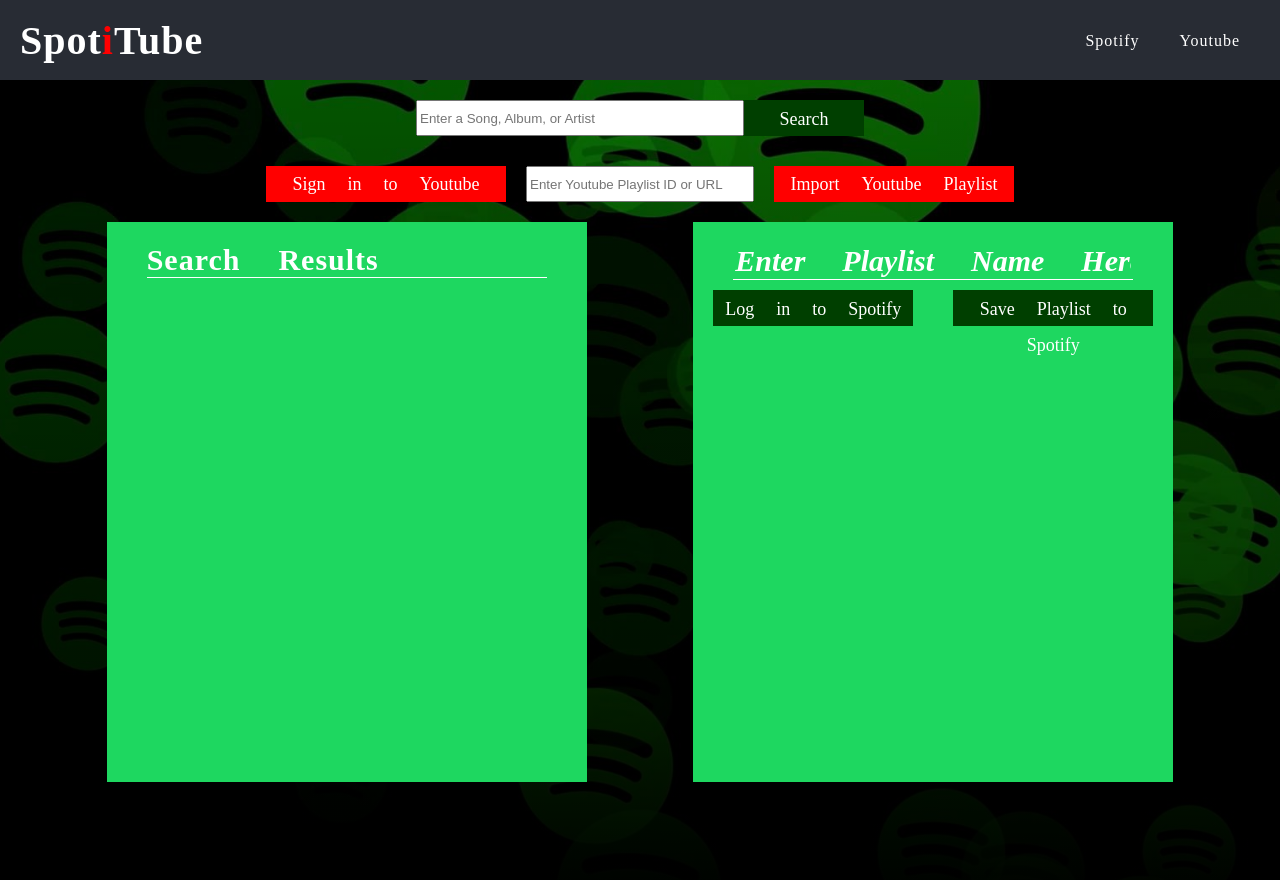
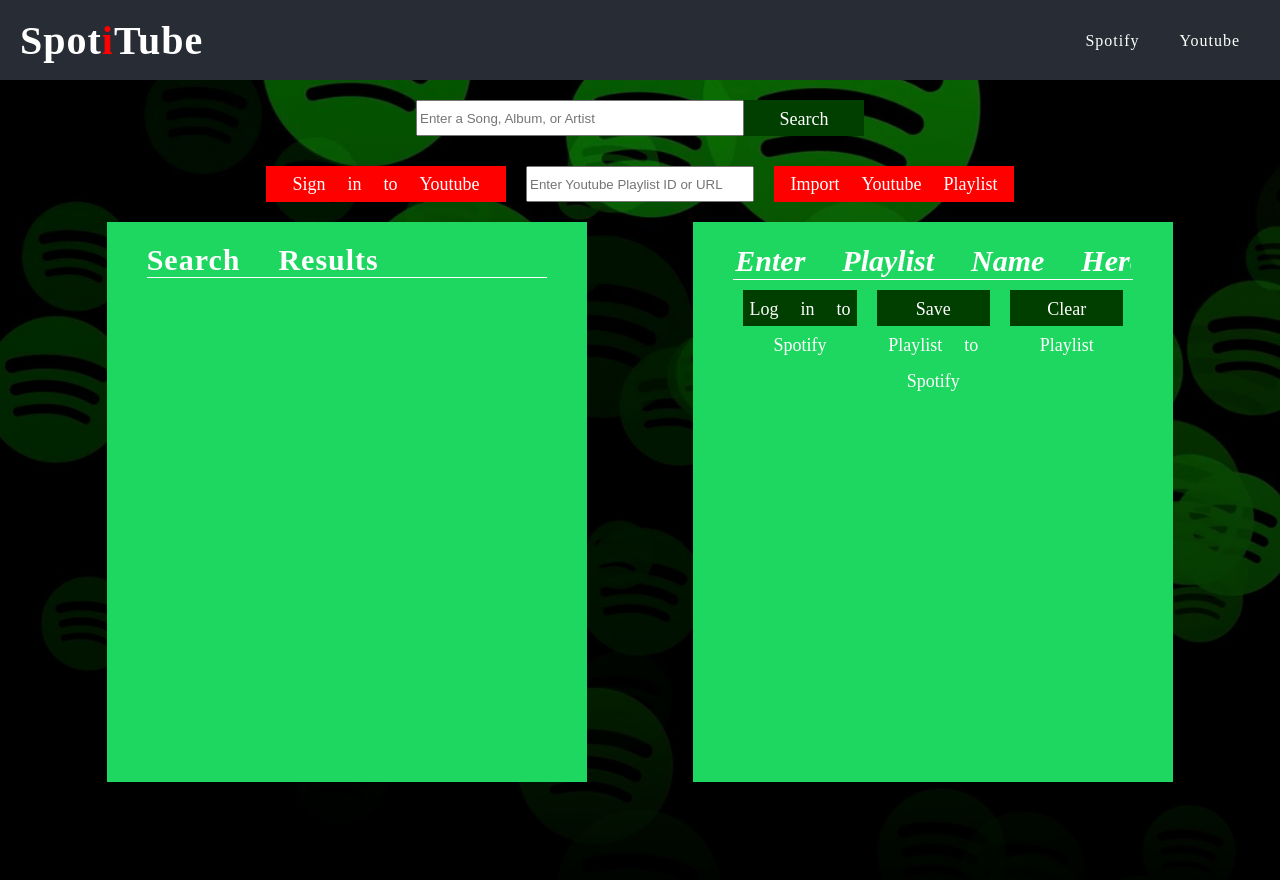
Before and after one commit to JosephKan3/spotitube, a React (Create React App) app: page / in a window 1280 px wide. Shown: the top 880 px of the page. Built offline with nearby package versions, Linux system fonts and the light colour scheme.

Commit message:
Added clear button

```diff
--- a/src/App.js
+++ b/src/App.js
@@ -36,6 +36,7 @@
         this.getSpotifyAuthUrl = this.getSpotifyAuthUrl.bind(this)
         this.updatePlaylistID = this.updatePlaylistID.bind(this)
         this.updateSearchQuery = this.updateSearchQuery.bind(this)
+        this.clearPlaylist = this.clearPlaylist.bind(this)
 
         // Fetching local state
         let localState = JSON.parse(localStorage.getItem("state"))
@@ -97,6 +98,15 @@
             playlistName: name,
             playlistTracks: this.state.playlist.playlistTracks
         }})
+    }
+
+    clearPlaylist() {
+        this.setState({
+            playlist: {
+                playlistName: "Enter Playlist Name Here",
+                playlistTracks: []
+            }
+        })
     }
 
     getYoutubeAuthUrl() {
@@ -318,6 +328,7 @@
                             onRemoval={this.handleRemoval}
                             onLogin={this.getSpotifyAuthUrl}
                             onSave={this.savePlaylist}
+                            onClear={this.clearPlaylist}
                         />
                     </div>
                 </div>
--- a/src/components/Playlist.css
+++ b/src/components/Playlist.css
@@ -12,6 +12,8 @@
     display: flex;
     flex-flow: row nowrap;
     justify-content: center;
+    padding-left: 40px;
+    padding-right: 40px;
 }
 
 .PlaylistSave {
@@ -22,7 +24,7 @@
     font-size: 18px;
     font-family: "Segoe UI Emoji", "Segoe UI Symbol", "Noto Color Emoji";
     border: 0px;
-    margin: 10px 20px 0px 20px;
+    margin: 10px 10px 0px 10px;
     width: 220px;
     height: 36px;
     line-height: 36px;
--- a/src/components/Playlist.js
+++ b/src/components/Playlist.js
@@ -60,6 +60,10 @@
                         className='PlaylistSave'
                         onClick={this.handleSave}
                     >Save Playlist to Spotify</button>
+                    <button
+                        className='PlaylistSave'
+                        onClick={this.props.onClear}
+                    >Clear Playlist</button>
                 </div>
                 {this.saveConfirmation()}
                 <TrackList
```
Also changed, not shown: public/manifest.json.
